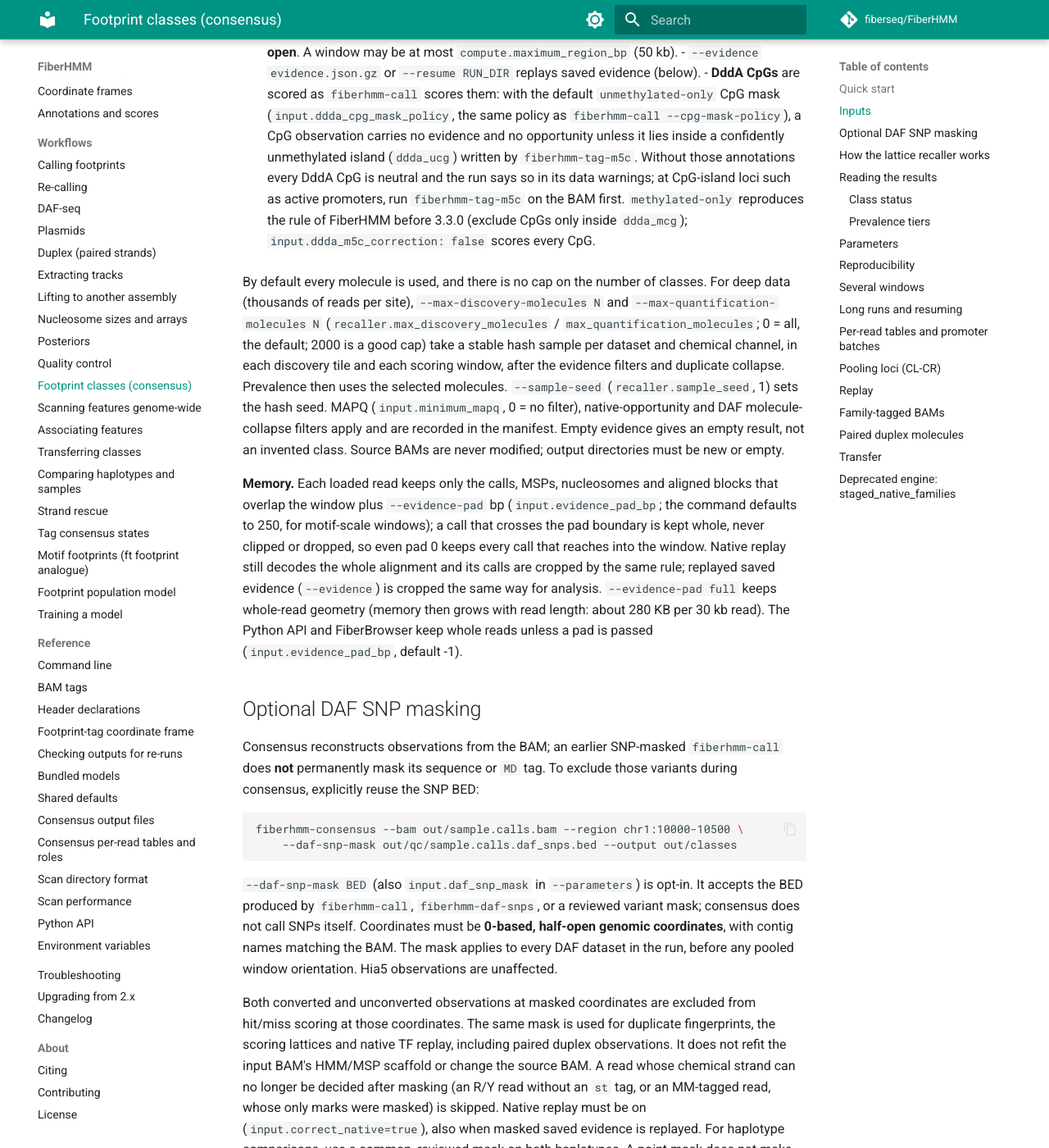
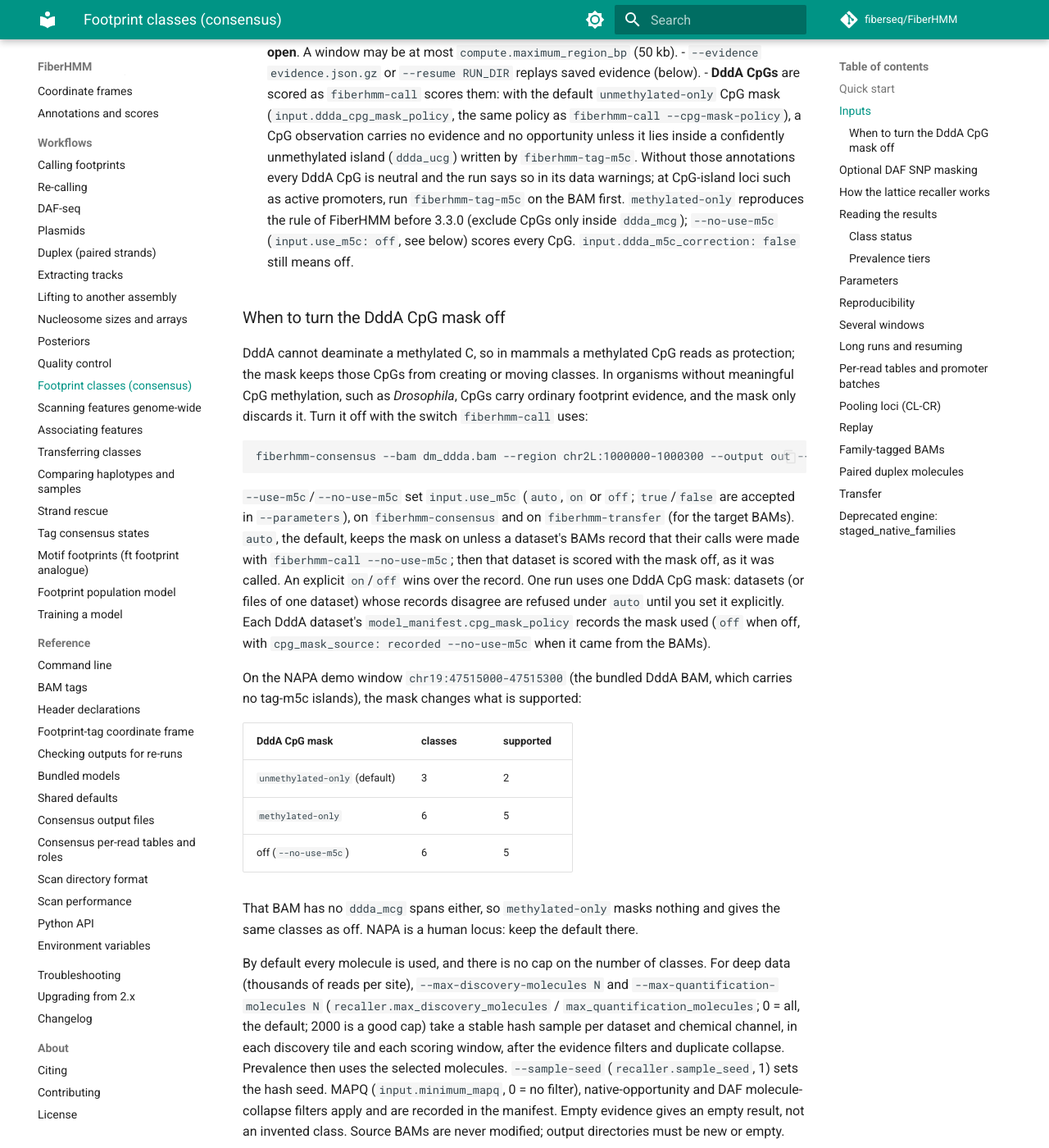
Before and after one commit to fiberseq/FiberHMM, an MkDocs documentation site: the page built from docs/workflows/consensus.md, in a window 1280 px wide and 1400 px high, scrolled down 1383 px. Shown: the whole window at 82% size. Built offline with MkDocs 1.6.1 and Material for MkDocs 9.7.7, drawn with Linux system fonts in a browser that asks for light colours; comment, search, counter and statistics services are not loaded; some of the changed text lies outside the part shown.

Commit message:
Docs: when to turn the DddA CpG mask off; CLI reference; changelog
Co-Authored-By: Claude Opus 5.5 <noreply@anthropic.com>

````diff
--- a/docs/workflows/consensus.md
+++ b/docs/workflows/consensus.md
@@ -77,7 +77,44 @@ site at 10,040 with occupancy 0.7 and a 16 bp site at 10,110 with occupancy
   DddA CpG is neutral and the run says so in its data warnings; at CpG-island
   loci such as active promoters, run `fiberhmm-tag-m5c` on the BAM first.
   `methylated-only` reproduces the rule of FiberHMM before 3.3.0 (exclude CpGs
-  only inside `ddda_mcg`); `input.ddda_m5c_correction: false` scores every CpG.
+  only inside `ddda_mcg`); `--no-use-m5c` (`input.use_m5c: off`, see below)
+  scores every CpG. `input.ddda_m5c_correction: false` still means off.
+
+### When to turn the DddA CpG mask off
+
+DddA cannot deaminate a methylated C, so in mammals a methylated CpG reads as
+protection; the mask keeps those CpGs from creating or moving classes. In
+organisms without meaningful CpG methylation, such as *Drosophila*, CpGs carry
+ordinary footprint evidence, and the mask only discards it. Turn it off with
+the switch `fiberhmm-call` uses:
+
+```bash
+fiberhmm-consensus --bam dm_ddda.bam --region chr2L:1000000-1000300 --output out --no-use-m5c
+```
+
+`--use-m5c`/`--no-use-m5c` set `input.use_m5c` (`auto`, `on` or `off`;
+`true`/`false` are accepted in `--parameters`), on `fiberhmm-consensus` and
+on `fiberhmm-transfer` (for the target BAMs). `auto`, the default, keeps the
+mask on unless a dataset's BAMs record that their calls were made with
+`fiberhmm-call --no-use-m5c`; then that dataset is scored with the mask off,
+as it was called. An explicit `on`/`off` wins over the record. One run uses
+one DddA CpG mask: datasets (or files of one dataset) whose records disagree
+are refused under `auto` until you set it explicitly. Each DddA dataset's
+`model_manifest.cpg_mask_policy` records the mask used (`off` when off, with
+`cpg_mask_source: recorded --no-use-m5c` when it came from the BAMs).
+
+On the NAPA demo window `chr19:47515000-47515300` (the bundled DddA BAM,
+which carries no tag-m5c islands), the mask changes what is supported:
+
+| DddA CpG mask | classes | supported |
+|---|---|---|
+| `unmethylated-only` (default) | 3 | 2 |
+| `methylated-only` | 6 | 5 |
+| off (`--no-use-m5c`) | 6 | 5 |
+
+That BAM has no `ddda_mcg` spans either, so `methylated-only` masks nothing
+and gives the same classes as off. NAPA is a human locus: keep the default
+there.
 
 By default every molecule is used, and there is no cap on the number of
 classes. For deep data (thousands of reads per site),
@@ -499,6 +536,9 @@ saved evidence, for example with different `--parameters`, without reading
 the BAMs again. Saved evidence keeps the DddA CpG policy it was prepared
 with; evidence whose policy differs from the run's (including all DddA
 evidence written before 3.3.0) is refused, so re-extract it from the BAMs.
+Under `input.use_m5c: auto` evidence prepared with the mask off (inherited
+from `--no-use-m5c` BAMs) is accepted; evidence that mixes masks across
+datasets never is.
 `--resume` takes one window or pooled run directory, not a
 multi-window parent (to finish an interrupted multi-window run, use
 [`--continue`](#long-runs-and-resuming)). The recaller runs in one pass, so `--stop-after`,
````
Also changed, not shown: CHANGELOG.md (+19 -0 lines), docs/reference/cli.md (+10 -6 lines), docs/workflows/calling.md (+30 -0 lines).
